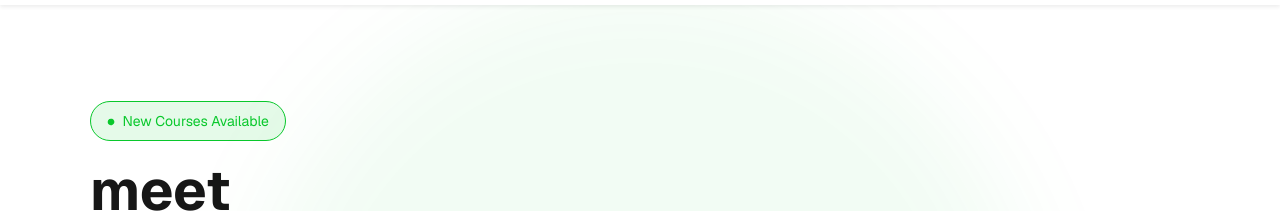
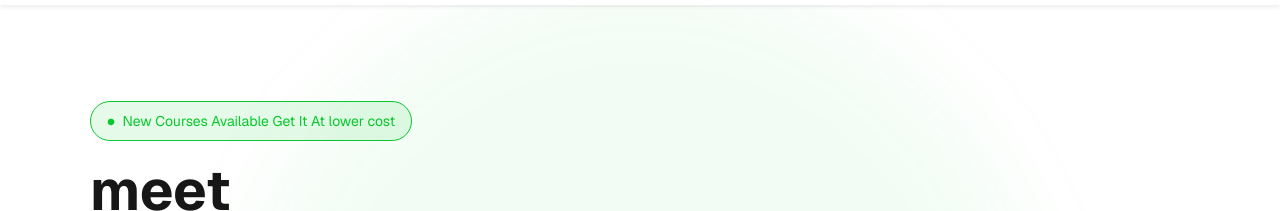
Before and after one commit to meetpidhadiya/learnhub-1.0.0, a website built with Vite: page src/index.html in a window 1280 px wide. Shown: the part 53-264 px from the top of the page. Built offline with nearby package versions, Linux system fonts and the light colour scheme.

Commit message:
cource at lower cost

```diff
--- a/src/index.html
+++ b/src/index.html
@@ -61,7 +61,7 @@
                 <path stroke="none" d="M0 0h24v24H0z" fill="none" />
                 <path d="M7 3.34a10 10 0 1 1 -4.995 8.984l-.005 -.324l.005 -.324a10 10 0 0 1 4.995 -8.336z" />
               </svg></span>
-            <span class="ms-1">New Courses Available</span></span>
+            <span class="ms-1">New Courses Available  Get It At lower cost</span></span>
           <h1 class="display-4 fw-bold  mt-4">
             meet pidhadiya,Harsh Vaghela
             <span class="text-primary">Online Anytime,</span>
```
